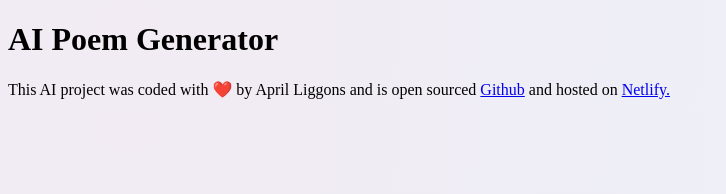
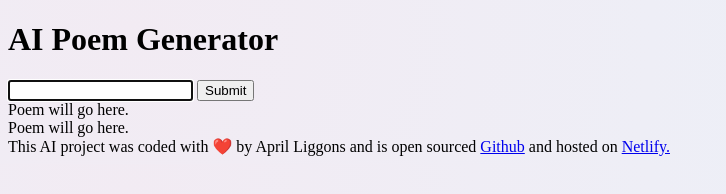
Before and after one commit to Aprilliggons/AI-poem-generator, a plain HTML site: page index.html in a window 1280 px wide. Shown: the whole page, without its empty margins (0-726 px from the left). Drawn offline with Linux system fonts and the light colour scheme.

Commit message:
Added basic HTML structure

```diff
--- a/index.html
+++ b/index.html
@@ -4,10 +4,30 @@
     <meta charset="UTF-8" />
     <meta name="viewport" content="width=device-width, initial-scale=1.0" />
     <link rel="stylesheet" href="src/style.css" class="rel" />
-    <title>AI poem Generator</title>
+    <title>AI Poem Generator</title>
   </head>
   <body>
-    <h1>AI Poem Generator</h1>
+    <header>
+      <h1>AI Poem Generator</h1>
+    </header>
+
+    <main>
+      <form>
+        <input
+          type="text"
+          place="Enter topic of poem"
+          autocomplete="off"
+          autofocus
+          required
+        />
+        <input type="submit" />
+      </form>
+      <div>
+        Poem will go here.
+        <br />
+        Poem will go here.
+      </div>
+    </main>
     <script src="src/index.js"></script>
     <footer>
       This AI project was coded with ❤️ by April Liggons and is open sourced
```
